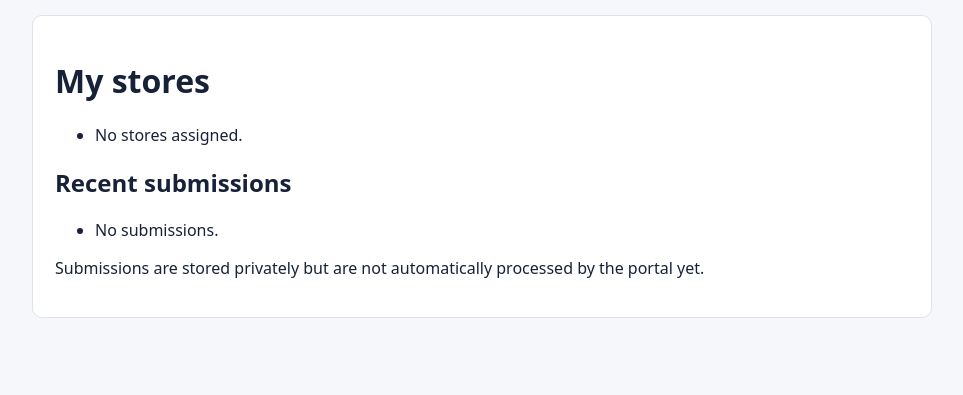
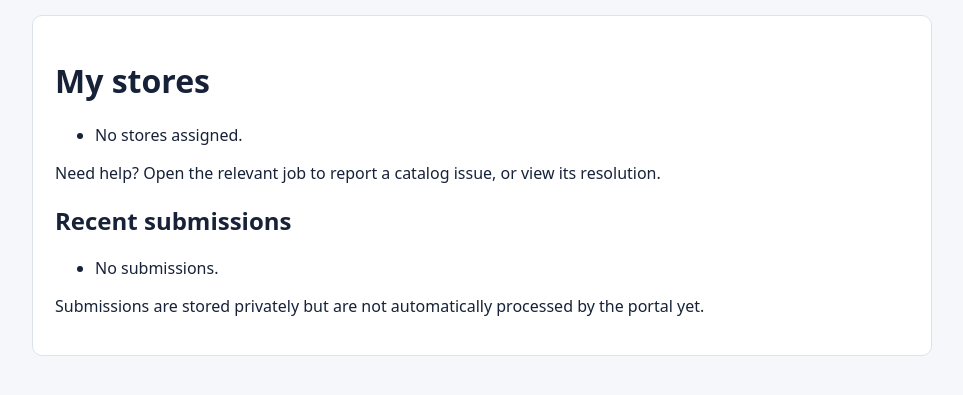
Before and after one commit to ethanmyoung1415-ctrl/V3-Business-, a Django app: page / in a window 1280 px wide. Shown: the part 181-576 px from the top of the page, without its empty margins (158-1121 px from the left). Run offline with Django 5.2, Linux system fonts and the light colour scheme; the visitor is signed in with stand-in values (Sample User, id 1); data that the repository does not hold is empty; parts of the project's set-up code (start-up, migrations or seed data) failed here and were passed over.

Commit message:
Guide customers to private issue reporting from the dashboard

```diff
--- a/templates/dashboard.html
+++ b/templates/dashboard.html
@@ -30,6 +30,7 @@
 <li><a href="{% url 'job_detail' job.id %}">{{ job.store.name }}: {{ job.status }}</a></li>
 {% endfor %}</ul>
 {% endif %}
+<p>Need help? Open the relevant job to report a catalog issue, or view its resolution.</p>
 <h2>Recent submissions</h2><ul>{% for job in jobs %}
 <li><a href="{% url 'job_detail' job.id %}">{{ job.id }}</a> — {{ job.store.name }} — {{ job.status }}</li>
 {% empty %}<li>No submissions.</li>{% endfor %}</ul>
```
